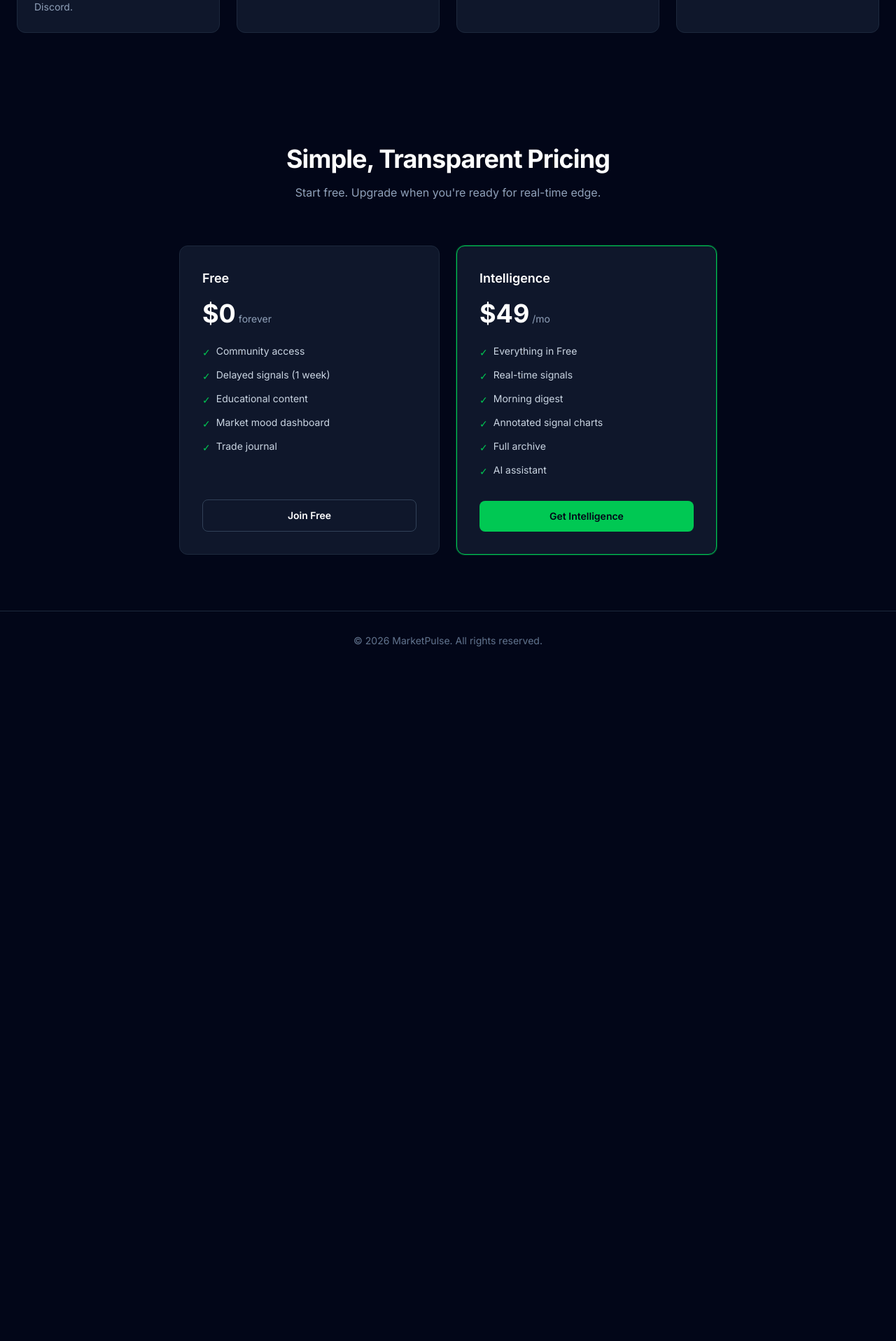
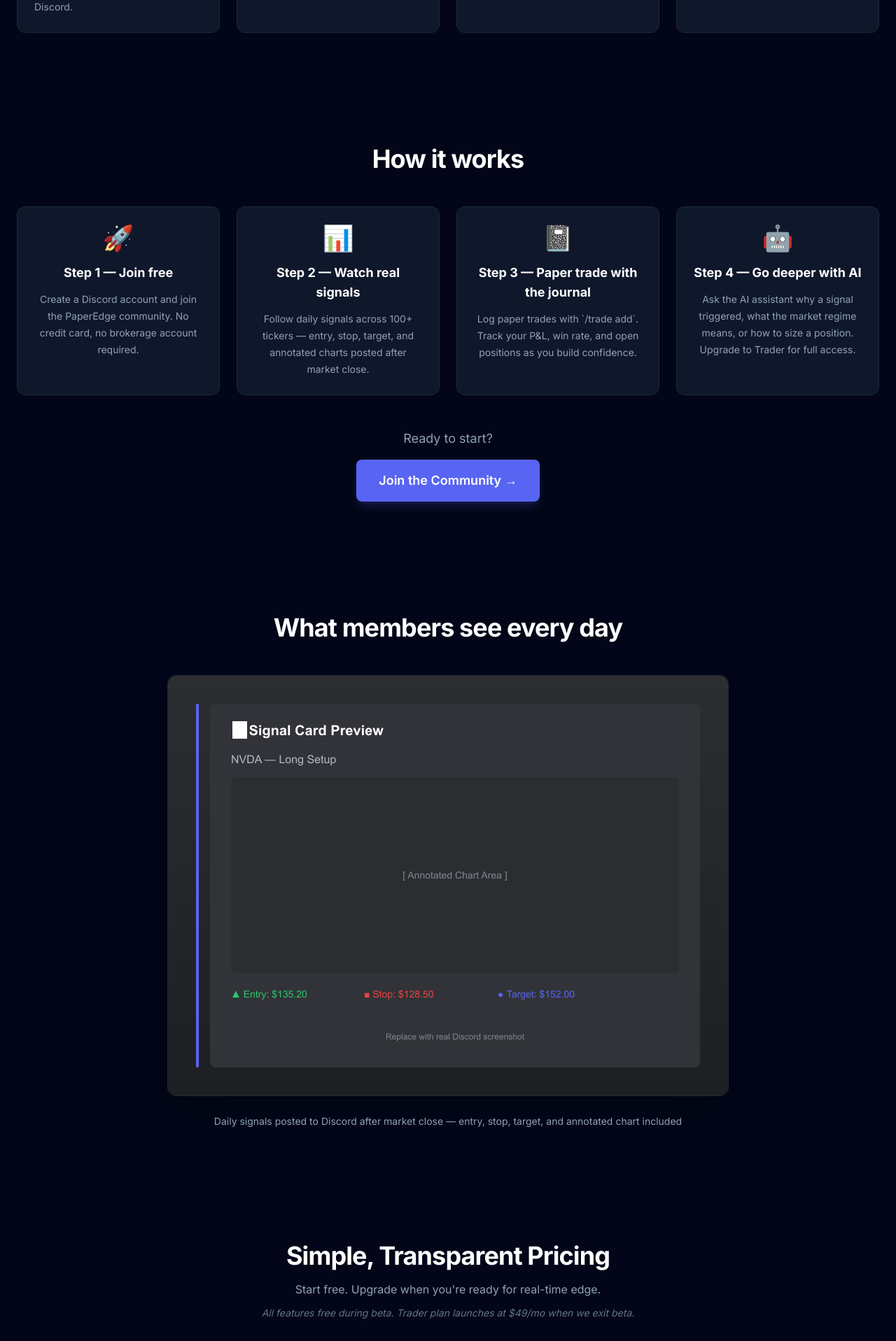
Before and after one commit to shahrukhhaider/MarketPulse-web, a Next.js app: page / in a window 1280 px wide. Shown: the part 880-2797 px from the top of the page at 70% size. Before the commit the page ends 1838 px from the top, so only its background shows below. Built offline with nearby package versions, Linux system fonts and the light colour scheme; no server answers.

Commit message:
Rebrand website

```diff
--- a/content/learn/consolidation-breakout.mdx
+++ b/content/learn/consolidation-breakout.mdx
@@ -36,4 +36,4 @@ Position sizing matters too. Risk no more than 1% of your account on any single
 
 ---
 
-MarketPulse scans 100+ tickers daily for consolidation breakout setups — join the community to get them delivered to Discord automatically.
+PaperEdge scans 100+ tickers daily for consolidation breakout setups — join the community to get them delivered to Discord automatically.
--- a/content/learn/market-regime.mdx
+++ b/content/learn/market-regime.mdx
@@ -46,4 +46,4 @@ Trading with the regime is the single highest-impact improvement most swing trad
 
 ---
 
-MarketPulse calculates market regime daily using SPY trend, breadth, and VIX — join the community to receive regime updates and exposure guidance automatically.
+PaperEdge calculates market regime daily using SPY trend, breadth, and VIX — join the community to receive regime updates and exposure guidance automatically.
--- a/content/learn/reading-vix.mdx
+++ b/content/learn/reading-vix.mdx
@@ -38,4 +38,4 @@ Check VIX every morning before scanning for setups. If VIX jumped 15%+ overnight
 
 ---
 
-MarketPulse monitors VIX regimes in real time and adjusts signal aggressiveness automatically — join the community to trade with regime-aware intelligence.
+PaperEdge monitors VIX regimes in real time and adjusts signal aggressiveness automatically — join the community to trade with regime-aware intelligence.
--- a/content/learn/rs-rating.mdx
+++ b/content/learn/rs-rating.mdx
@@ -43,4 +43,4 @@ RS rating serves as a primary filter for trade candidates. Instead of scanning a
 
 ---
 
-MarketPulse calculates RS ratings daily for 100+ tickers and highlights leaders with active setups — join the community to get curated high-RS trade ideas delivered to Discord.
+PaperEdge calculates RS ratings daily for 100+ tickers and highlights leaders with active setups — join the community to get curated high-RS trade ideas delivered to Discord.
--- a/src/app/layout.tsx
+++ b/src/app/layout.tsx
@@ -10,9 +10,15 @@ const inter = Inter({
 });
 
 export const metadata: Metadata = {
-  title: "MarketPulse — Market Intelligence for Swing Traders",
+  title: "PaperEdge — Market Intelligence for Swing Traders",
   description:
     "Daily swing trade signals, market regime detection, and AI-powered intelligence. Join the community for free.",
+  openGraph: {
+    siteName: "PaperEdge",
+    title: "PaperEdge — Market Intelligence for Swing Traders",
+    description:
+      "Daily swing trade signals, market regime detection, and AI-powered intelligence. Join the community for free.",
+  },
 };
 
 export default function RootLayout({
@@ -29,8 +35,8 @@ export default function RootLayout({
         <header className="sticky top-0 z-50 border-b border-slate-800 bg-slate-950/80 backdrop-blur-md">
           <nav className="mx-auto flex max-w-7xl items-center justify-between px-6 py-4">
             <Link href="/" className="flex items-center gap-2 text-xl font-bold tracking-tight">
-              <Image src="/icon.png" alt="MarketPulse" width={28} height={28} className="rounded" />
-              MarketPulse
+              <Image src="/icon.png" alt="PaperEdge" width={28} height={28} className="rounded" />
+              PaperEdge
             </Link>
             <ul className="flex items-center gap-6 text-sm font-medium text-slate-300">
               <li>
@@ -63,7 +69,7 @@ export default function RootLayout({
         {/* Footer */}
         <footer className="border-t border-slate-800 bg-slate-950">
           <div className="mx-auto max-w-7xl px-6 py-8 text-center text-sm text-slate-500">
-            © {new Date().getFullYear()} MarketPulse. All rights reserved.
+            © 2026 PaperEdge
           </div>
         </footer>
       </body>
--- a/src/app/learn/page.tsx
+++ b/src/app/learn/page.tsx
@@ -5,9 +5,15 @@ import Link from "next/link";
 import type { Metadata } from "next";
 
 export const metadata: Metadata = {
-  title: "Learn — MarketPulse",
+  title: "Learn to Trade | PaperEdge",
   description:
     "Educational articles on swing trading concepts, market regimes, and signal interpretation.",
+  openGraph: {
+    siteName: "PaperEdge",
+    title: "Learn to Trade | PaperEdge",
+    description:
+      "Educational articles on swing trading concepts, market regimes, and signal interpretation.",
+  },
 };
 
 interface ArticleMeta {
@@ -41,7 +47,7 @@ export default function LearnPage() {
       <h1 className="text-3xl font-bold tracking-tight sm:text-4xl">Learn</h1>
       <p className="mt-3 text-slate-400 max-w-2xl">
         Educational guides on swing trading concepts, market regime analysis, and
-        how to interpret MarketPulse signals.
+        how to interpret PaperEdge signals.
       </p>
 
       <div className="mt-12 grid gap-6 sm:grid-cols-2">
--- a/src/app/market/page.tsx
+++ b/src/app/market/page.tsx
@@ -2,9 +2,15 @@ import type { Metadata } from "next";
 import MarketContent from "./MarketContent";
 
 export const metadata: Metadata = {
-  title: "Market Signals | MarketPulse",
+  title: "Market Mood Today: {mood} | VIX {vix} | PaperEdge",
   description:
     "Daily market regime analysis — mood, VIX, breadth, trend, and exposure signals for swing traders. Plus winning signals from last week.",
+  openGraph: {
+    siteName: "PaperEdge",
+    title: "Market Mood Today | PaperEdge",
+    description:
+      "Daily market regime analysis — mood, VIX, breadth, trend, and exposure signals for swing traders.",
+  },
 };
 
 export default function MarketPage() {
--- a/src/app/page.tsx
+++ b/src/app/page.tsx
@@ -1,11 +1,13 @@
 import type { Metadata } from "next";
+import Image from "next/image";
 
 export const metadata: Metadata = {
-  title: "MarketPulse — Market Intelligence for Swing Traders",
+  title: "PaperEdge — Learn to Trade with Real Signals",
   description:
     "Daily swing trade signals, market regime detection, and AI-powered intelligence. Join the community for free.",
   openGraph: {
-    title: "MarketPulse — Market Intelligence for Swing Traders",
+    siteName: "PaperEdge",
+    title: "PaperEdge — Learn to Trade with Real Signals",
     description:
       "Daily swing trade signals, market regime detection, and AI-powered intelligence. Join the community for free.",
     images: [{ url: "/og-image.png" }],
@@ -47,13 +49,14 @@ const tiers = [
       "Market mood dashboard",
       "Trade journal",
     ],
-    cta: "Join Free",
+    cta: "Join Free — Beta Access",
     highlighted: false,
   },
   {
     name: "Intelligence",
     price: "$49",
     period: "/mo",
+    note: "Launching after beta · $49/mo",
     features: [
       "Everything in Free",
       "Real-time signals",
@@ -118,6 +121,87 @@ export default function Home() {
         </div>
       </section>
 
+      {/* How It Works Section */}
+      <section className="mx-auto max-w-7xl px-6 py-20">
+        <h2 className="text-center text-3xl font-bold tracking-tight text-white sm:text-4xl">
+          How it works
+        </h2>
+        <div className="mt-12 grid grid-cols-1 gap-6 sm:grid-cols-2 lg:grid-cols-4">
+          {[
+            {
+              icon: "🚀",
+              title: "Join free",
+              description:
+                "Create a Discord account and join the PaperEdge community. No credit card, no brokerage account required.",
+            },
+            {
+              icon: "📊",
+              title: "Watch real signals",
+              description:
+                "Follow daily signals across 100+ tickers — entry, stop, target, and annotated charts posted after market close.",
+            },
+            {
+              icon: "📓",
+              title: "Paper trade with the journal",
+              description:
+                "Log paper trades with `/trade add`. Track your P&L, win rate, and open positions as you build confidence.",
+            },
+            {
+              icon: "🤖",
+              title: "Go deeper with AI",
+              description:
+                "Ask the AI assistant why a signal triggered, what the market regime means, or how to size a position. Upgrade to Trader for full access.",
+            },
+          ].map((step, index) => (
+            <div
+              key={step.title}
+              className="rounded-xl border border-slate-800 bg-slate-900 p-6 text-center"
+            >
+              <div className="text-4xl">{step.icon}</div>
+              <h3 className="mt-4 text-lg font-bold text-white">
+                Step {index + 1} — {step.title}
+              </h3>
+              <p className="mt-3 text-sm leading-6 text-slate-400">
+                {step.description}
+              </p>
+            </div>
+          ))}
+        </div>
+
+        <div className="mt-12 flex flex-col items-center gap-4">
+          <p className="text-lg text-slate-400">Ready to start?</p>
+          <a
+            href={discordUrl}
+            target="_blank"
+            rel="noopener noreferrer"
+            className="inline-flex items-center gap-2 rounded-lg bg-[#5865F2] px-8 py-4 text-lg font-semibold text-white shadow-lg shadow-[#5865F2]/20 hover:bg-[#4752C4] transition-colors"
+          >
+            Join the Community →
+          </a>
+        </div>
+      </section>
+
+      {/* Image Showcase Section */}
+      <section className="mx-auto max-w-7xl px-6 py-20">
+        <h2 className="text-center text-3xl font-bold tracking-tight text-white sm:text-4xl">
+          What members see every day
+        </h2>
+        <div className="mt-12 flex flex-col items-center">
+          <div className="overflow-hidden rounded-xl border border-slate-800 shadow-2xl shadow-black/40">
+            <Image
+              src="/signal-card-preview.png"
+              alt="Example Discord signal card showing entry, stop, target, and annotated chart"
+              width={800}
+              height={600}
+              className="block"
+            />
+          </div>
+          <p className="mt-6 max-w-2xl text-center text-sm leading-6 text-slate-400">
+            Daily signals posted to Discord after market close — entry, stop, target, and annotated chart included
+          </p>
+        </div>
+      </section>
+
       {/* Pricing Section */}
       <section className="mx-auto max-w-7xl px-6 py-20">
         <h2 className="text-center text-3xl font-bold tracking-tight text-white sm:text-4xl">
@@ -125,6 +209,9 @@ export default function Home() {
         </h2>
         <p className="mx-auto mt-4 max-w-2xl text-center text-slate-400">
           Start free. Upgrade when you're ready for real-time edge.
+        </p>
+        <p className="mx-auto mt-3 max-w-2xl text-center text-sm italic text-slate-500">
+          All features free during beta. Trader plan launches at $49/mo when we exit beta.
         </p>
 
         <div className="mt-16 grid grid-cols-1 gap-6 sm:grid-cols-2 max-w-3xl mx-auto">
@@ -137,13 +224,23 @@ export default function Home() {
                   : "border-slate-800 bg-slate-900"
               }`}
             >
-              <h3 className="text-lg font-semibold text-white">{tier.name}</h3>
+              <div className="flex items-center gap-2">
+                <h3 className="text-lg font-semibold text-white">{tier.name}</h3>
+                {tier.name === "Free" && (
+                  <span className="inline-flex items-center rounded-full bg-[#5865F2]/20 px-2.5 py-0.5 text-xs font-medium text-[#5865F2] ring-1 ring-inset ring-[#5865F2]/30">
+                    Beta
+                  </span>
+                )}
+              </div>
               <div className="mt-4 flex items-baseline gap-1">
                 <span className="text-4xl font-bold text-white">
                   {tier.price}
                 </span>
                 <span className="text-sm text-slate-400">{tier.period}</span>
               </div>
+              {tier.note && (
+                <p className="mt-2 text-xs text-slate-400">{tier.note}</p>
+              )}
               <ul className="mt-6 flex-1 space-y-3">
                 {tier.features.map((feature) => (
                   <li
--- /dev/null
+++ b/src/app/signals/page.tsx
@@ -0,0 +1,27 @@
+import type { Metadata } from "next";
+
+export const metadata: Metadata = {
+  title: "Signal Archive — Week of {date} | PaperEdge",
+  description:
+    "Browse the archive of PaperEdge swing trade signals by week.",
+  openGraph: {
+    siteName: "PaperEdge",
+    title: "Signal Archive | PaperEdge",
+    description:
+      "Browse the archive of PaperEdge swing trade signals by week.",
+  },
+};
+
+export default function SignalsPage() {
+  return (
+    <section className="mx-auto max-w-5xl px-6 py-16">
+      <h1 className="text-3xl font-bold tracking-tight sm:text-4xl">
+        Signal Archive
+      </h1>
+      <p className="mt-3 text-slate-400 max-w-2xl">
+        Browse past signals by week. Live signals are available to community
+        members on Discord.
+      </p>
+    </section>
+  );
+}
```
Also changed, not shown: src/app/learn/[slug]/page.tsx (+7 -2 lines), public/signal-card-preview.png (added).
